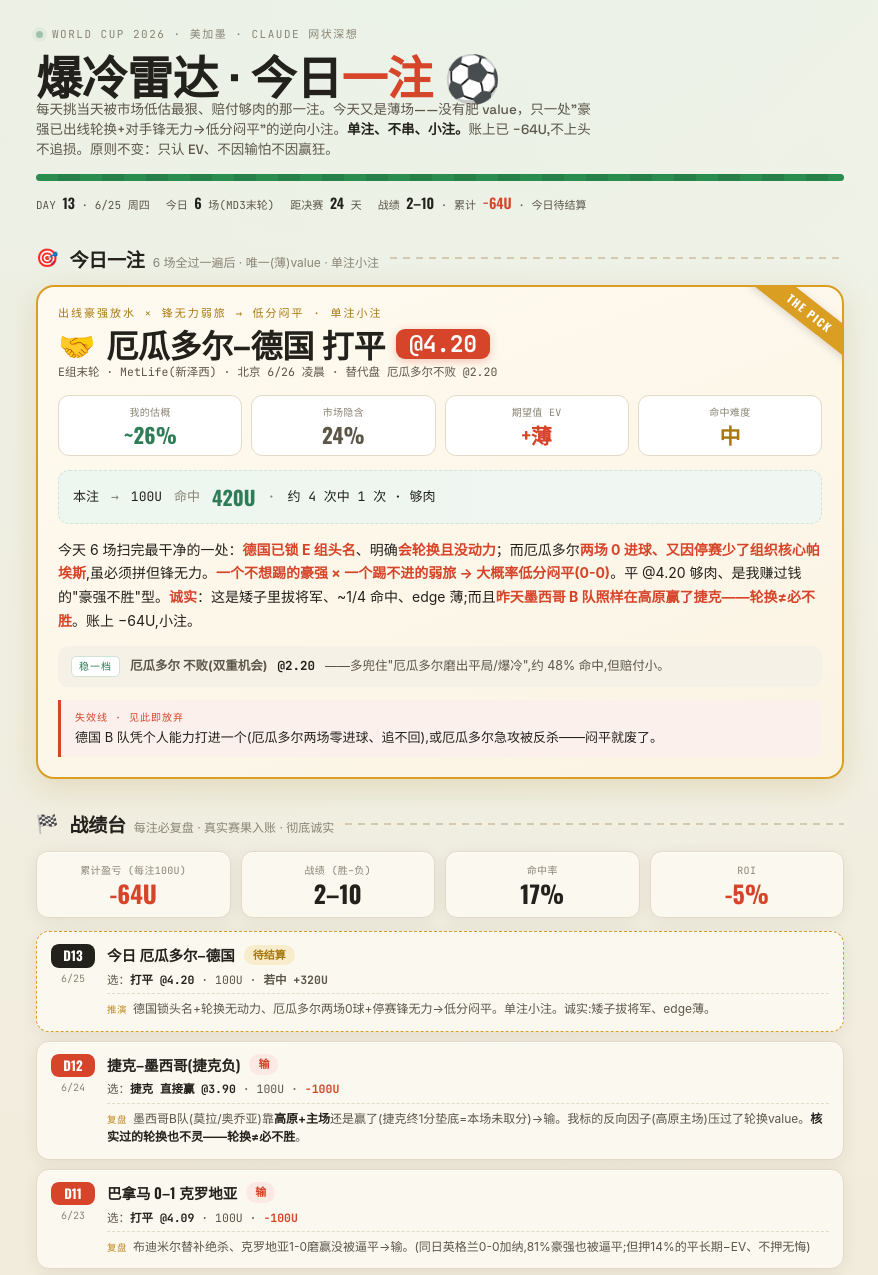
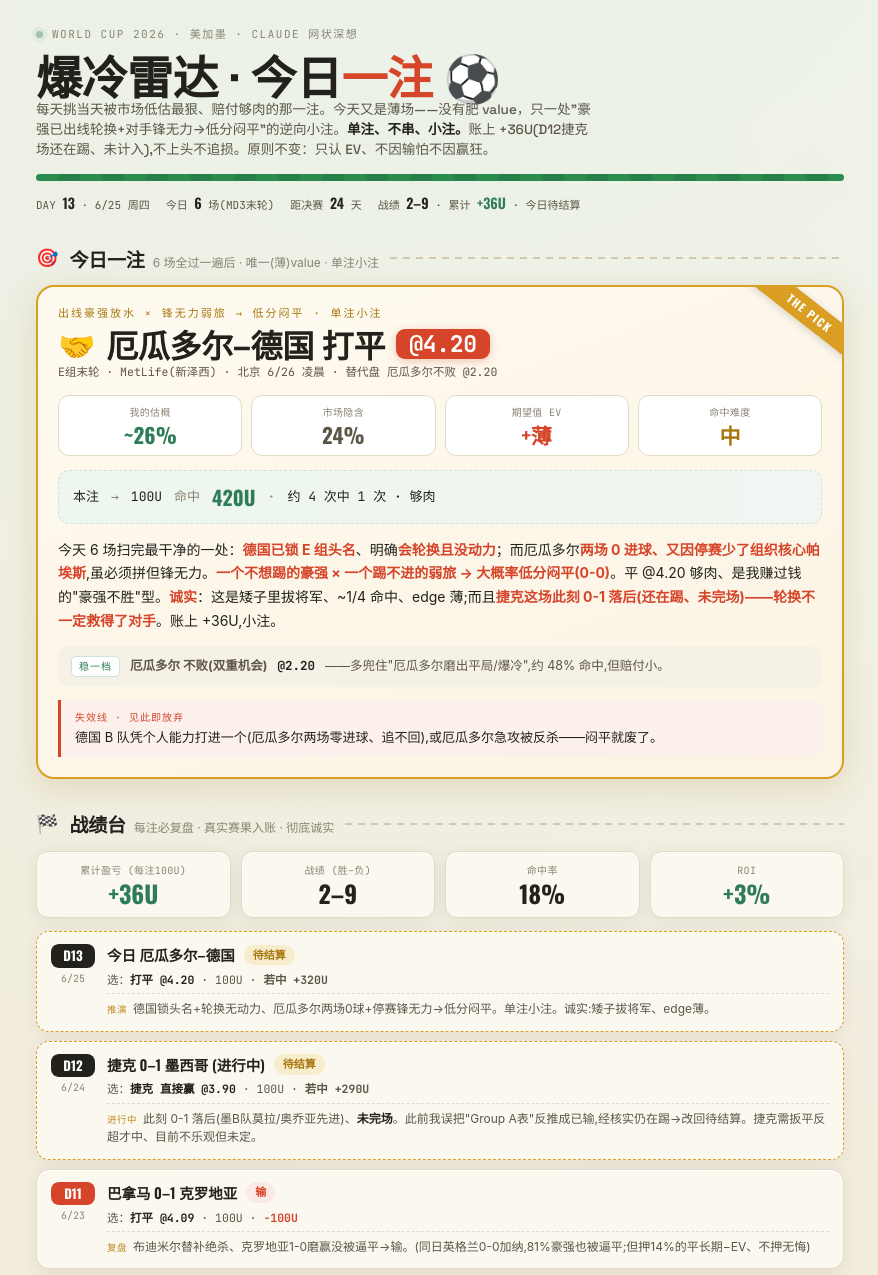
Before and after one commit to beer98/upset-radar, a plain HTML site: page index.html in a window 1280 px wide. Shown: the top 1275 px of the page, without its empty margins (200-1078 px from the left). Drawn offline with nearby package versions, Linux system fonts and the light colour scheme.

Commit message:
fix: D12(捷克-墨西哥)仍在进行中(0-1)、误判已结算→改回待结算; 累计退回 +36U/2-9
Co-Authored-By: Claude Opus 4.8 <noreply@anthropic.com>

```diff
--- a/index.html
+++ b/index.html
@@ -136,13 +136,13 @@ footer{margin-top:30px;border-top:2px solid var(--line);padding-top:16px;font-si
 <header>
   <div class="kick"><span class="dot"></span>WORLD CUP 2026 · 美加墨 · CLAUDE 网状深想</div>
   <h1>爆冷雷达 · 今日<em>一注</em> ⚽</h1>
-  <div class="sub1">每天挑当天被市场低估最狠、赔付够肉的那一注。今天又是薄场——没有肥 value，只一处"豪强已出线轮换+对手锋无力→低分闷平"的逆向小注。<b>单注、不串、小注。</b>账上已 −64U,不上头不追损。原则不变：只认 EV、不因输怕不因赢狂。</div>
+  <div class="sub1">每天挑当天被市场低估最狠、赔付够肉的那一注。今天又是薄场——没有肥 value，只一处"豪强已出线轮换+对手锋无力→低分闷平"的逆向小注。<b>单注、不串、小注。</b>账上 +36U(D12捷克场还在踢、未计入),不上头不追损。原则不变：只认 EV、不因输怕不因赢狂。</div>
   <div class="stripe"></div>
   <div class="statline">
     <span>DAY <b>13</b> · 6/25 周四</span>
     <span>今日 <b>6</b> 场(MD3末轮)</span>
     <span>距决赛 <b>24</b> 天</span>
-    <span>战绩 <b>2–10</b> · 累计 <b class="neg">−64U</b> · 今日待结算</span>
+    <span>战绩 <b>2–9</b> · 累计 <b class="pos">+36U</b> · 今日待结算</span>
   </div>
 </header>
 
@@ -160,7 +160,7 @@ footer{margin-top:30px;border-top:2px solid var(--line);padding-top:16px;font-si
       <div class="rate cf"><div class="rl">命中难度</div><div class="rv">中</div></div>
     </div>
     <div class="payout"><span>本注</span><span class="arr">→</span><span>100U</span><span class="arr">命中</span><span class="big">420U</span><span class="arr">·</span><span>约 4 次中 1 次 · 够肉</span></div>
-    <div class="verdict">今天 6 场扫完最干净的一处：<b>德国已锁 E 组头名</b>、明确<b>会轮换且没动力</b>；而厄瓜多尔<b>两场 0 进球、又因停赛少了组织核心帕埃斯</b>,虽必须拼但锋无力。<b>一个不想踢的豪强 × 一个踢不进的弱旅 → 大概率低分闷平(0-0)</b>。平 @4.20 够肉、是我赚过钱的"豪强不胜"型。<b>诚实</b>：这是矮子里拔将军、~1/4 命中、edge 薄;而且<b>昨天墨西哥 B 队照样在高原赢了捷克——轮换≠必不胜</b>。账上 −64U,小注。</div>
+    <div class="verdict">今天 6 场扫完最干净的一处：<b>德国已锁 E 组头名</b>、明确<b>会轮换且没动力</b>；而厄瓜多尔<b>两场 0 进球、又因停赛少了组织核心帕埃斯</b>,虽必须拼但锋无力。<b>一个不想踢的豪强 × 一个踢不进的弱旅 → 大概率低分闷平(0-0)</b>。平 @4.20 够肉、是我赚过钱的"豪强不胜"型。<b>诚实</b>：这是矮子里拔将军、~1/4 命中、edge 薄;而且<b>捷克这场此刻 0-1 落后(还在踢、未完场)——轮换不一定救得了对手</b>。账上 +36U,小注。</div>
     <div class="alt"><span class="tag">稳一档</span><b>厄瓜多尔 不败(双重机会)</b> <span class="o">@2.20</span>——多兜住"厄瓜多尔磨出平局/爆冷",约 48% 命中,但赔付小。</div>
     <div class="invalid"><div class="l">失效线 · 见此即放弃</div><p>德国 B 队凭个人能力打进一个(厄瓜多尔两场零进球、追不回),或厄瓜多尔急攻被反杀——闷平就废了。</p></div>
   </div>
@@ -177,7 +177,7 @@ footer{margin-top:30px;border-top:2px solid var(--line);padding-top:16px;font-si
 <div class="method" id="method"></div>
 
 <footer>
-  <div class="rg"><b>这是娱乐：</b>赌球长期 −EV。战绩 2–8、累计 +136U——<b>这个正数是 D9 一次串关命中撑起来的、是方差不是稳定盈利</b>。本工具只帮你在有 value 时下手、没 value 时不乱下。只用<b>输得起的钱</b>（你说的 300U 封顶），<b>绝不追损、绝不加注回本、不靠垫"必赢"凑串</b>。以官方赛程与持牌平台实时盘口为准，遵守当地法律。</div>
+  <div class="rg"><b>这是娱乐：</b>赌球长期 −EV。战绩 2–9、累计 +36U(D12捷克-墨西哥还在踢、未计)——<b>这点正数是 D9 一次串关命中撑的、是方差不是稳定盈利</b>。本工具只帮你在有 value 时下手、没 value 时不乱下。只用<b>输得起的钱</b>（你说的 300U 封顶），<b>绝不追损、绝不加注回本、不靠垫"必赢"凑串</b>。以官方赛程与持牌平台实时盘口为准，遵守当地法律。</div>
   <div class="sign">爆冷雷达 · 今日一注 v4.3 · Claude 网状深想 · 部署于 Cloudflare(worldcup.ai98.club) · 数据 ESPN/Squawka/SportsLine/Covers 等</div>
 </footer>
 
@@ -198,7 +198,7 @@ const LOG=[
  {day:9,date:'6/21',match:'2 串 1（伊朗/佛得角）',pick:'伊朗不败 + 佛得角不败',odd:7.56,status:'win',pl:656,review:'<span class="tag">复盘 ✓✓</span><b>2 串全中 +656U！</b>两拉胯豪强同夜被逼住,−420 拉回 +236。~10% 彩票命中、方差非edge。'},
  {day:10,date:'6/22',match:'2 串 1（挪威/阿尔及利亚）',pick:'挪威-塞平 + 阿尔及利亚赢',odd:5.44,status:'loss',pl:-100,review:'<span class="tag">复盘</span>两腿全挂:挪威4-2塞(进球大战非平)、<b>"稳胆"阿尔及利亚被约旦1-1逼平</b>——"必赢"也翻车,印证别垫banker。'},
  {day:11,date:'6/23',match:'巴拿马 0–1 克罗地亚',pick:'打平',odd:4.09,status:'loss',pl:-100,review:'<span class="tag">复盘</span>布迪米尔替补绝杀、克罗地亚1-0磨赢没被逼平→输。(同日英格兰0-0加纳,81%豪强也被逼平;但押14%的平长期−EV、不押无悔)'},
- {day:12,date:'6/24',match:'捷克–墨西哥(捷克负)',pick:'捷克 直接赢',odd:3.90,status:'loss',pl:-100,review:'<span class="tag">复盘</span>墨西哥B队(莫拉/奥乔亚)靠<b>高原+主场</b>还是赢了(捷克终1分垫底=本场未取分)→输。我标的反向因子(高原主场)压过了轮换value。<b>核实过的轮换也不灵——轮换≠必不胜</b>。'},
+ {day:12,date:'6/24',match:'捷克 0–1 墨西哥 (进行中)',pick:'捷克 直接赢',odd:3.90,status:'pending',pl:null,review:'<span class="tag">进行中</span>此刻 0-1 落后(墨B队莫拉/奥乔亚先进)、<b>未完场</b>。此前我误把"Group A表"反推成已输,经核实仍在踢→改回待结算。捷克需扳平反超才中、目前不乐观但未定。'},
  {day:13,date:'6/25',match:'今日 厄瓜多尔–德国',pick:'打平',odd:4.20,status:'pending',pl:null,review:'<span class="tag">推演</span>德国锁头名+轮换无动力、厄瓜多尔两场0球+停赛锋无力→低分闷平。单注小注。诚实:矮子拔将军、edge薄。'}
 ];
 const settled=LOG.filter(l=>l.status==='loss'||l.status==='win');
@@ -247,11 +247,11 @@ const METHOD=[
  {t:'有 value 才下 · 薄就小注',s:'今天没肥value、只一处薄的(厄-德平),小注单押、不强凑。质量优先于数量。',fire:true,fresh:true},
  {t:'不垫"稳胆"凑串',s:'D10教训:@1.60的阿尔及利亚"稳胆"被弱队逼平、把整串带走。低赔favorite=稀释剂+翻车源,不加。',fire:true,fresh:true},
  {t:'押"平/不败" > 押"弱队单赢"',s:'12天:押单赢0-6;唯二盈利(D3平、D9不败串)都来自"豪强不胜"。今天捷克=打B队、且有不败盘替代。',fire:true},
- {t:'末轮轮换是把双刃剑',s:'D12:核实过墨西哥真轮换、捷克仍输(B队靠高原主场赢)。轮换≠必不胜、只当弱信号别重仓。今天德国轮换+对手锋无力→只赌低分平、不赌厄瓜多尔赢。',fire:true},
+ {t:'末轮轮换是把双刃剑',s:'D12进行中:墨西哥真轮换、但捷克此刻0-1落后(B队高原主场仍强)。轮换≠必不胜、只当弱信号别重仓。今天德国轮换+对手锋无力→只赌低分平、不赌厄瓜多尔赢。',fire:true},
  {t:'豪强不胜 > 弱队单赢',s:'德国不想踢+厄瓜多尔不会进→赌「德国不胜(平)」而非「厄瓜多尔赢」。押平/不败是12天唯二盈利来源。',fire:true},
  {t:'回避 chalk 与陷阱',s:'英格兰-450、葡萄牙大热、乌兹/加纳大冷,都不碰。高赔率≠价值。',fire:true},
- {t:'认清 −EV · 不追损',s:'2-10、−64U——D9那把赢全吐回去还倒贴,铁证无稳定edge。绝不追损加注、小注娱乐。',fire:true},
- {t:'不因输怕、不因赢狂',s:'2-10不缩、不赌气加倍。只认value与纪律,不被战绩牵着走。',fire:true},
+ {t:'认清 −EV · 不追损',s:'2-9、+36U(D12未结算)——D9赢的快吐光、无稳定edge。绝不追损加注、小注娱乐。',fire:true},
+ {t:'不因输怕、不因赢狂',s:'2-9不缩、不赌气加倍。只认value与纪律,不被战绩牵着走。',fire:true},
  {t:'比分盘/串关留作有多条value时',s:'今天只一条value故走单注;有≥2条真value再串成大倍率moonshot。',fire:false},
 ];
 document.getElementById('method').innerHTML=METHOD.map((m,i)=>`
```
